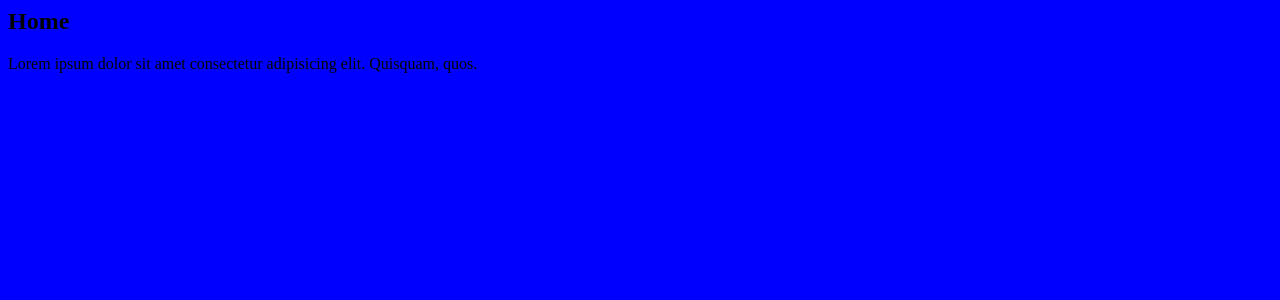
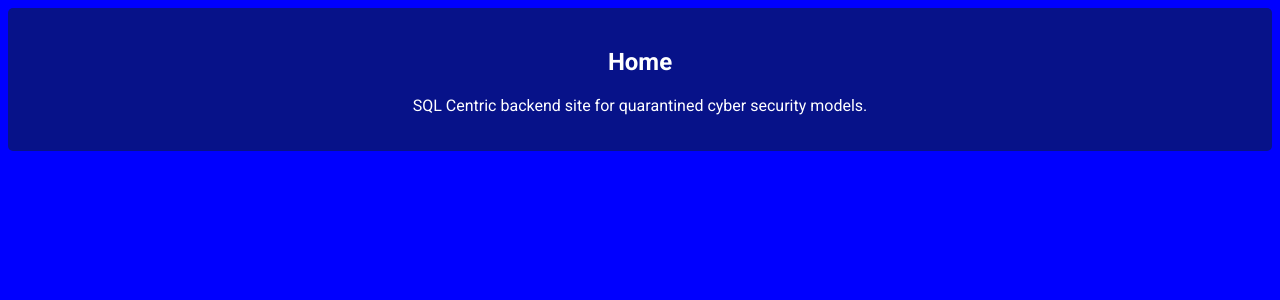
Before and after one commit to JoeMille/laughing-lamp, a Flask app: page / in a window 1280 px wide. Shown: the top 300 px of the page. Run offline with Flask 3, Linux system fonts and the light colour scheme.

Commit message:
Editing home page

```diff
--- a/static/style.css
+++ b/static/style.css
@@ -1,3 +1,19 @@
+@import url('https://fonts.googleapis.com/css2?family=Roboto:ital,wght@0,100;0,300;0,400;0,500;0,700;0,900;1,100;1,300;1,400;1,500;1,700;1,900&display=swap');
+
+
+
 body {
     background-color: blue;
 }
+
+.index-welcome {
+    font-family: "Roboto", sans-serif;
+    text-align: center;
+    justify-content: center;
+    color: white;
+    background-color: rgb(7, 18, 137);
+    padding: 20px;
+    margin: auto;
+    border-radius: 5px;
+
+}
--- a/templates/index.html
+++ b/templates/index.html
@@ -13,9 +13,9 @@
     <!-- Main -->
 
 
-        <section>
+        <section class="index-welcome">
             <h1>Home</h1>
-            <p>Lorem ipsum dolor sit amet consectetur adipisicing elit. Quisquam, quos.</p>
+            <p>SQL Centric backend site for quarantined cyber security models.</p>
         </section>
 
 
```
